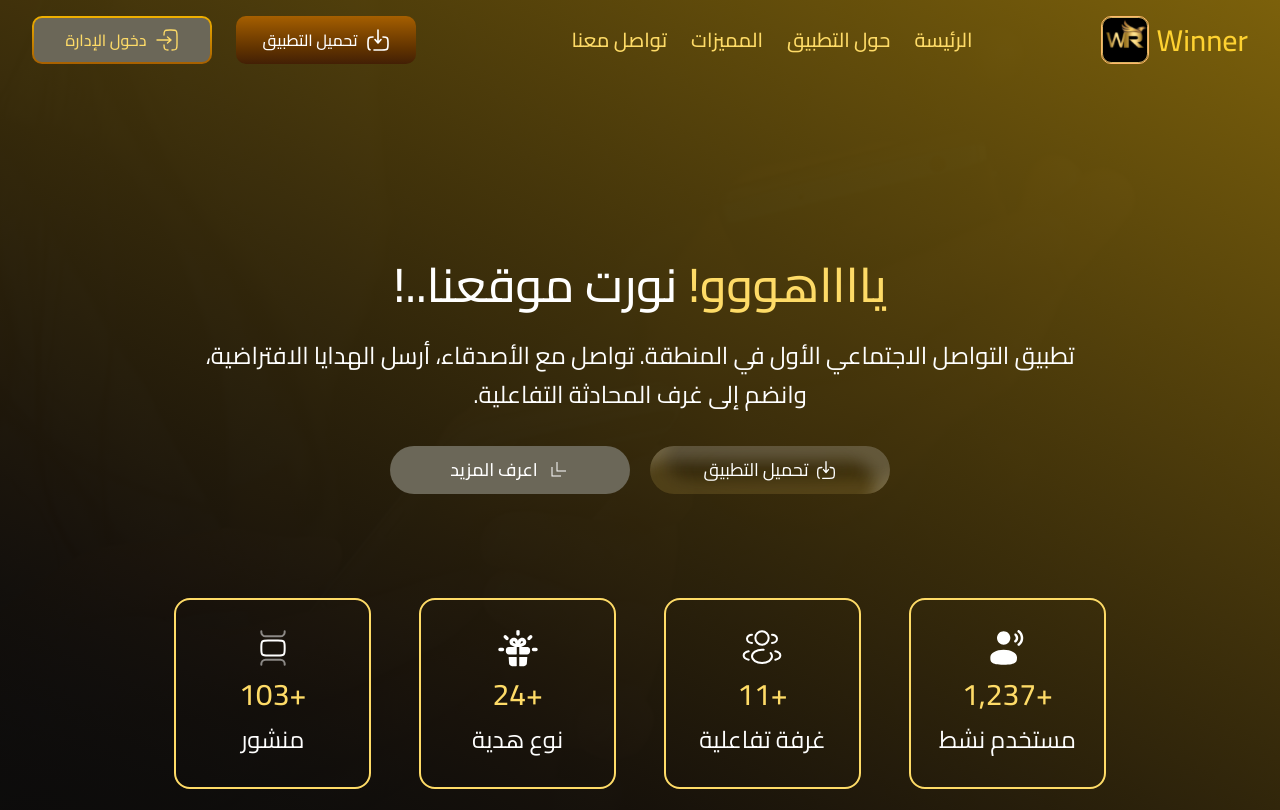
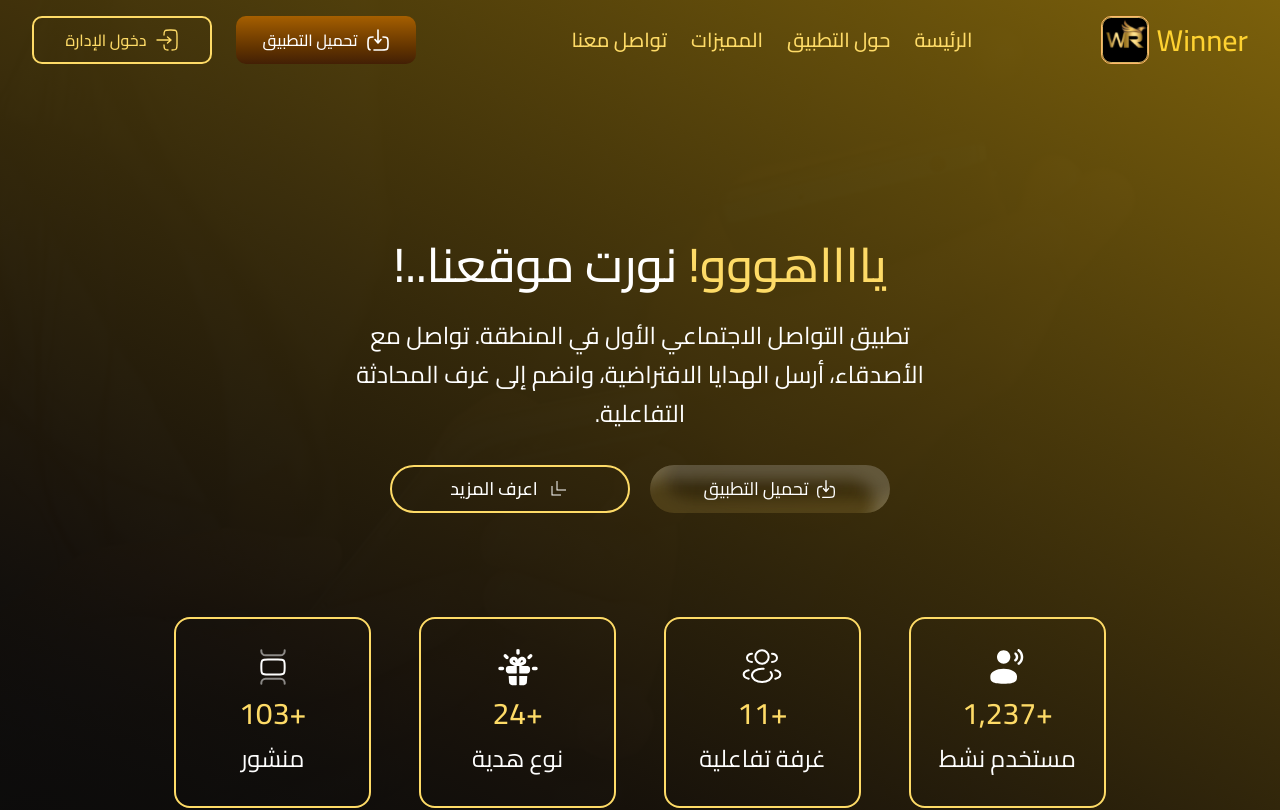
Before and after one commit to odaibishr/winner-app, a React (Vite) app: page / in a window 1280 px wide. Shown: the top 810 px of the page. Built offline with nearby package versions, Linux system fonts and the light colour scheme.

Commit message:
redisgn outline buttons

```diff
--- a/src/components/HeroSection.jsx
+++ b/src/components/HeroSection.jsx
@@ -26,7 +26,7 @@ const HeroSection = () => {
 					</span>
 				</div>
 
-				<div className="text-center text-white md:text-2xl text-lg md:w-[70%] w-full mt-7 leading-relaxed">
+				<div className="text-center text-white md:text-2xl text-lg md:w-[50%] w-full mt-7 leading-relaxed">
 					تطبيق التواصل الاجتماعي الأول في المنطقة. تواصل مع الأصدقاء، أرسل
 					الهدايا الافتراضية، وانضم إلى غرف المحادثة التفاعلية.
 				</div>
@@ -42,7 +42,7 @@ const HeroSection = () => {
 
 					<Link
 						to="/about"
-						className="md:w-60 w-48 h-12 rounded-full bg-[#6B6758] md:icon-text-hover icon-text-hover flex items-center justify-center gap-2"
+						className="md:w-60 w-48 h-12 rounded-full border-2 border-primary md:icon-text-hover icon-text-hover flex items-center justify-center gap-2"
 					>
 						<img className="w-6 h-6" src="./more-down.svg" alt="more-down" />
 						<span className="text-white md:text-lg text-sm">اعرف المزيد</span>
--- a/src/components/Navbar.jsx
+++ b/src/components/Navbar.jsx
@@ -28,10 +28,14 @@ const Navbar = () => {
 	}, []);
 
 	return (
-		<header className={`w-full fixed top-0 left-0 right-0 z-50 ${isScrolled ? " transition-all duration-300 ease-in-out bg-primary-300/20 backdrop-blur-2xl " : ""}`}>
-			<div
-				className={`flex container p-4  justify-between items-center`}
+		<header
+			className={`w-full fixed top-0 left-0 right-0 z-50 ${
+				isScrolled
+					? " transition-all duration-300 ease-in-out bg-primary-300/20 backdrop-blur-2xl "
+					: ""
+			}`}
 		>
+			<div className={`flex container p-4  justify-between items-center`}>
 				{/* Logo */}
 				<Link
 					to="/"
@@ -63,9 +67,9 @@ const Navbar = () => {
 
 					<Link
 						to="/login"
-					className="flex items-center gap-2 h-12 w-[180px] rounded-[10px] bg-linear-to-b from-yellow-500 to-yellow-700 icon-text-hover p-[2px] text-primary"
+						className="flex items-center gap-2 h-12 w-[180px] rounded-[10px] border-2 border-primary  icon-text-hover p-[2px] text-primary"
 					>
-					<div className="flex items-center gap-2 w-full h-full justify-center rounded-[8px] bg-[#6B6758]">
+						<div className="flex items-center gap-2 w-full h-full justify-center rounded-[8px]">
 							<img src="./login.svg" alt="login" />
 							<span>دخول الإدارة</span>
 						</div>
@@ -151,10 +155,10 @@ const Navbar = () => {
 
 							<Link
 								to="/login"
-							className="flex items-center gap-2 h-12 w-full rounded-[10px] bg-linear-to-b from-yellow-500 to-yellow-700 icon-text-hover p-[2px] text-primary"
+								className="flex items-center gap-2 h-12 w-full rounded-[10px] border-2 border-primary icon-text-hover p-[2px] text-primary"
 								onClick={() => setIsMenuOpen(false)}
 							>
-							<div className="flex items-center gap-2 w-full h-full justify-center rounded-[8px] bg-[#6B6758]">
+								<div className="flex items-center gap-2 w-full h-full justify-center rounded-[8px]">
 									<img src="./login.svg" alt="login" />
 									<span>دخول الإدارة</span>
 								</div>
```
Lines whose indentation alone changed are shown as unchanged.
